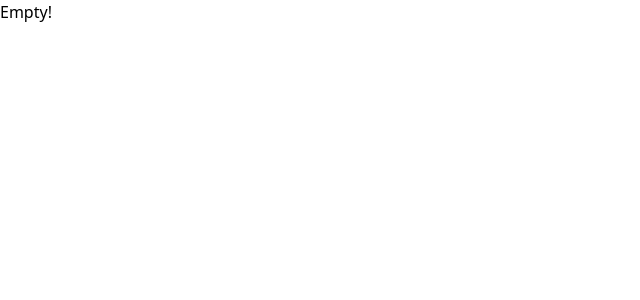
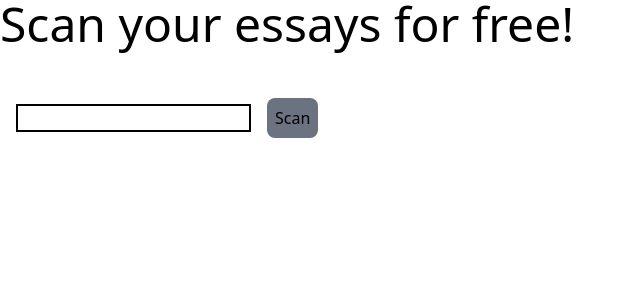
Before and after one commit to Develoopment/ValueVisualizer, a React (Vite) app: page / in a window 1280 px wide. Shown: the top 300 px of the page, without its empty margins (0-640 px from the left). Built offline with nearby package versions, Linux system fonts and the light colour scheme.

Commit message:
made a basic UI, next step add GPT API

```diff
--- a/src/App.jsx
+++ b/src/App.jsx
@@ -1,10 +1,14 @@
 import React from "react"
+import InputEssays from "./components/InputEssays"
+
 
 function App() {
 
   return (
     <div>
-      <h1>Empty!</h1>
+      <h1 className="text-5xl mb-10">Scan your essays for free!</h1>
+
+      <InputEssays />
     </div>
   )
 }
--- /dev/null
+++ b/src/components/InputEssays.jsx
@@ -0,0 +1,19 @@
+import React from 'react'
+
+function InputEssays() {
+
+    const onSubmit = (essay) => {
+        console.log(`your essay is: ${essay}`)
+    }
+
+  return (
+    <div>
+        <form action={onSubmit}>
+            <input className="border-2 border-black m-4" type="text" name="essay"/>
+            <button className="bg-gray-500 rounded-lg p-2" type="submit">Scan</button>
+        </form>
+    </div>
+  )
+}
+
+export default InputEssays
--- /dev/null
+++ b/src/components/ValueOutput.jsx
@@ -0,0 +1,9 @@
+import React from 'react'
+
+function ValueOutput({gptResponse}) {
+  return (
+    <div>ValueOutput</div>
+  )
+}
+
+export default ValueOutput
```
